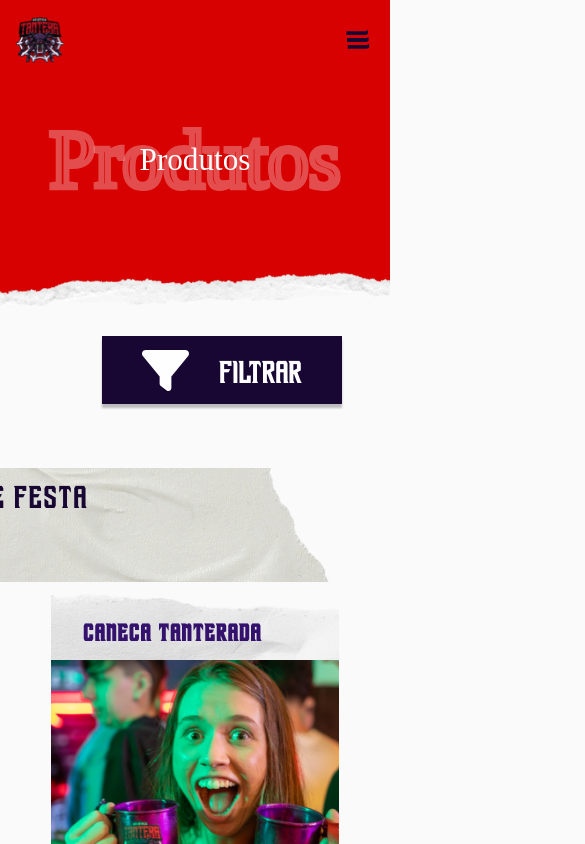
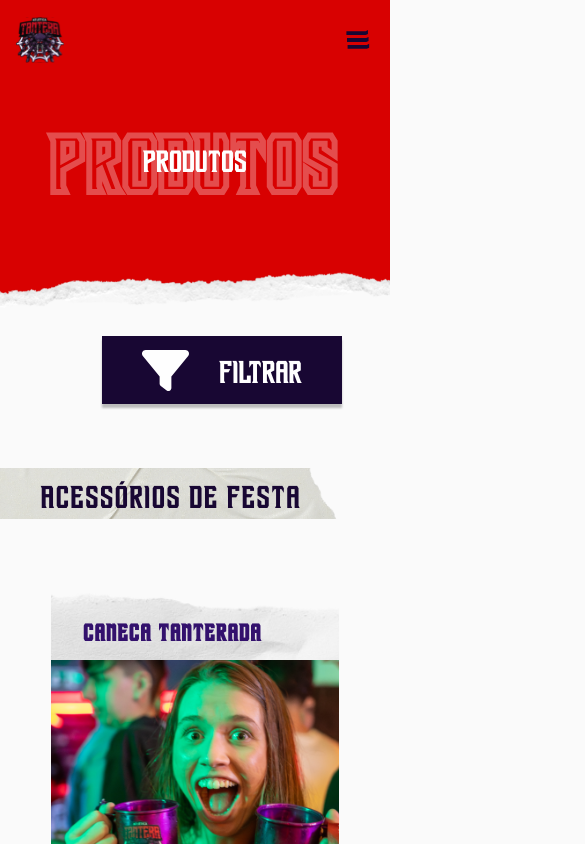
Before and after one commit to EquipeTantera/Landing_Page_Tantera, a React (Vite) app in the folder src/frontend/: page /produtos in a window 390 px wide. Shown: the top 844 px of the page, 585 px wide, since content can reach past the window. Built offline with nearby package versions, Linux system fonts and the light colour scheme.

Commit message:
refactor: changes the styling of the main title component and horizontalSubTitle transparent

```diff
--- a/src/frontend/src/components/HorizontalSubtitle/styles.module.scss
+++ b/src/frontend/src/components/HorizontalSubtitle/styles.module.scss
@@ -45,8 +45,7 @@
     }
 
     &-transparent {
-      background-size: contain;
-      background-repeat: no-repeat;
+      width: 100%;
       text-align: center;
       padding-bottom: 6rem;
     }
--- a/src/frontend/src/components/MainTitle/styles.module.scss
+++ b/src/frontend/src/components/MainTitle/styles.module.scss
@@ -15,7 +15,7 @@
   &__secundary,
   &__primary {
     text-align: center;
-    font-family: "Drive Corps";
+    font-family: v.$DriveCorps;
     font-style: normal;
     font-weight: 400;
     line-height: normal;
@@ -31,6 +31,8 @@
     -webkit-text-stroke-color: rgba(254, 254, 254, 0.30);
     font-size: 20rem;
     z-index: 1;
+    letter-spacing: 2px;
+    font-weight: 200;
   }
 
   &__primary {
```
